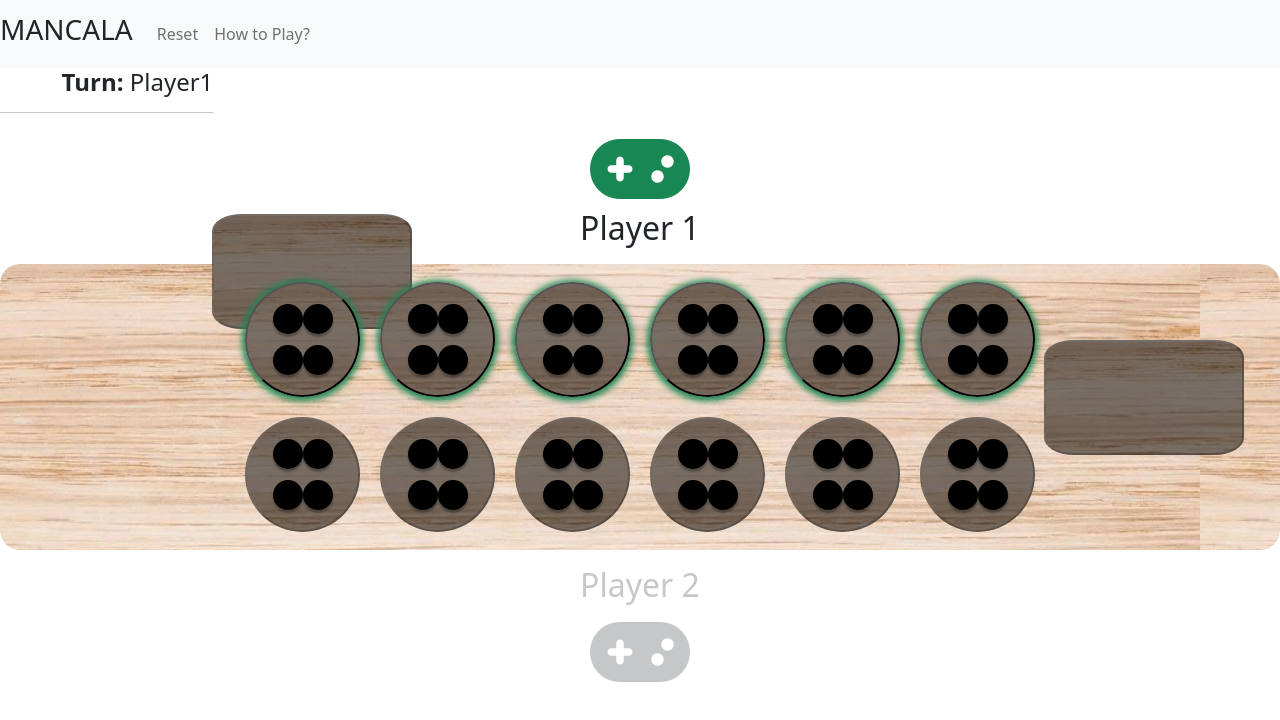
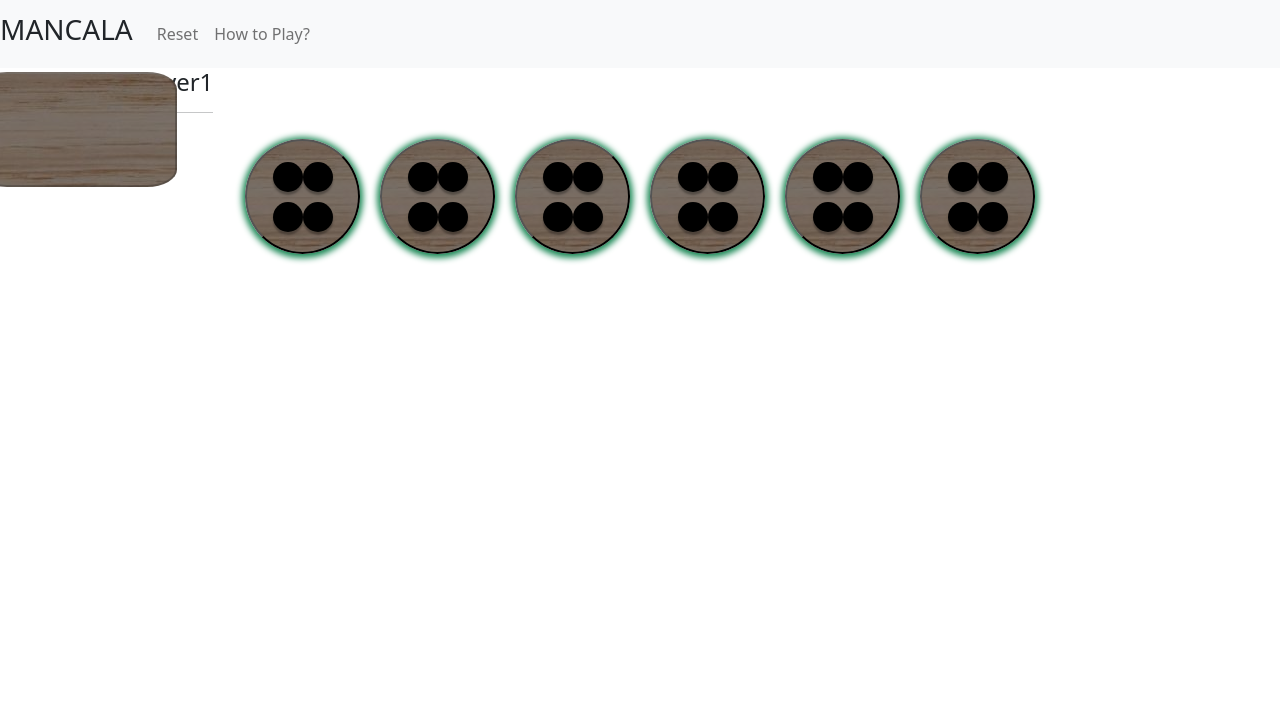
Before and after one commit to nihaats/mancala-game, an Angular app: page / in a window 1280 px wide. Shown: the top 720 px of the page. Built offline with nearby package versions, Linux system fonts and the light colour scheme.

Commit message:
app.component updated

```diff
--- a/src/app/app.component.html
+++ b/src/app/app.component.html
@@ -15,12 +15,17 @@
     <h4><b>Turn: </b> {{mainService.player1 ? 'Player1' : 'Player2'}}</h4>
     <hr>
 </div>
-<div class="col-12 text-center my-3 {{mainService.player1 ? '' : 'opacity-25'}}" >
+<!-- <div class="col-12 text-center my-3 {{mainService.player1 ? '' : 'opacity-25'}}" >
     <i class="fas fa-gamepad fa-5x {{mainService.player1 ? 'text-success' : 'text-dark'}}"></i>
     <h2>Player 1</h2>
+</div> -->
+
+<div id="">
+  <app-first-player></app-first-player>
 </div>
 
-<div class="text-center p-10">
+
+<!-- <div class="text-center p-10">
   <table class="table mb-0">
     <tbody>
       <tr id="board">
@@ -33,9 +38,9 @@
       </tr>
     </tbody>
   </table>
-</div>
+</div> -->
 
-<div class="col-12 text-center my-3 {{mainService.player2 ? '' : 'opacity-25'}}">
+<!-- <div class="col-12 text-center my-3 {{mainService.player2 ? '' : 'opacity-25'}}">
   <h2>Player 2</h2>
   <i class="fas fa-gamepad fa-5x {{mainService.player2 ? 'text-success' : 'text-dark'}}"></i>
-</div>
+</div> -->
```
